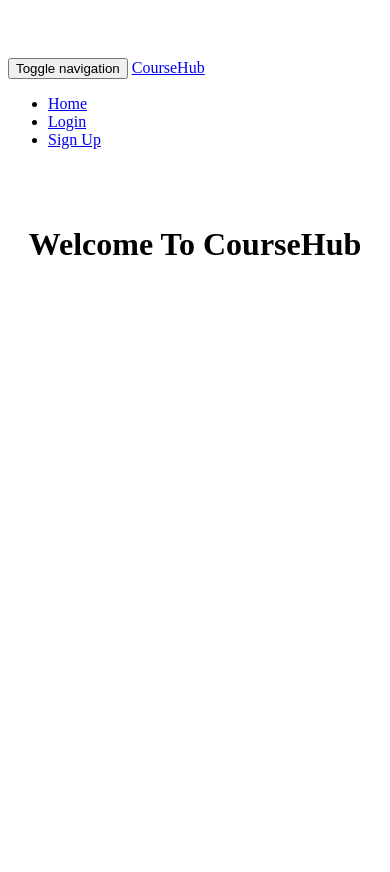
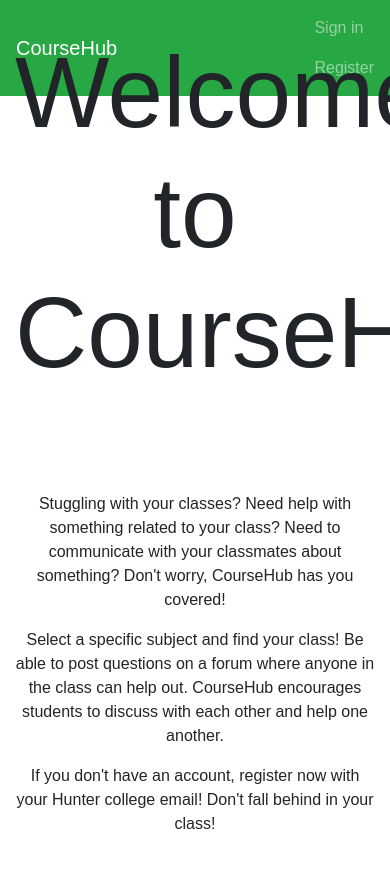
Before and after one commit to Rnoor15/CourseHub, a Flask app: template templates/index.html in a window 390 px wide; the page is wider, and only the part inside the window is pictured. Before the commit the page ends 255 px from the top of that part, so only its background shows below. Run offline with Flask 2, Linux system fonts and the light colour scheme; the template is opened without the code that fills it, so the values that code supplies are empty; some libraries are stand-ins or nearby versions.

Commit message:
Added Post page, edited Home page

```diff
--- a/templates/index.html
+++ b/templates/index.html
@@ -1,42 +1,73 @@
-{% extends "bootstrap/base.html" %}
+<!DOCTYPE html>
+<html lang="en">
+<head>
+  <title>CourseHub</title>
+  <meta charset="utf-8">
+  <meta name="viewport" content="width=device-width, initial-scale=1">
+  <link rel="stylesheet" href="https://maxcdn.bootstrapcdn.com/bootstrap/4.0.0/css/bootstrap.min.css">
+  <link rel="stylesheet" type="text/css">
+  <script src="https://ajax.googleapis.com/ajax/libs/jquery/3.3.1/jquery.min.js"></script>
+  <script src="https://cdnjs.cloudflare.com/ajax/libs/popper.js/1.12.9/umd/popper.min.js"></script>
+  <script src="https://maxcdn.bootstrapcdn.com/bootstrap/4.0.0/js/bootstrap.min.js"></script>
 
-{% block title %}
-Home
-{% endblock %}
+  <style>
 
-{% block styles %}
-{{super()}}
-<link rel="stylesheet" href="{{url_for('.static', filename='index.css')}}">
-{% endblock %}
+  body, html {
+    font-family: "Mina", sans-serif;
+	  height: 100%;
+	  margin: 0;
+    padding: 0;
+  }
 
-{% block content %}
-    <nav class="navbar navbar-inverse navbar-fixed-top">
-      <div class="container">
-        <div class="navbar-header">
-          <button type="button" class="navbar-toggle collapsed" data-toggle="collapse" data-target="#navbar" aria-expanded="false" aria-controls="navbar">
-            <span class="sr-only">Toggle navigation</span>
-            <span class="icon-bar"></span>
-            <span class="icon-bar"></span>
-            <span class="icon-bar"></span>
-          </button>
-          <a class="navbar-brand" href="#">CourseHub</a>
-        </div>
-        <div id="navbar" class="collapse navbar-collapse">
-          <ul class="nav navbar-nav">
-            <li class="active"><a href="#">Home</a></li>
-            <li><a href="{{ url_for('login') }}">Login</a></li>
-            <li><a href="{{ url_for('signup') }}">Sign Up</a></li>
-          </ul>
-        </div><!--/.nav-collapse -->
-      </div>
-    </nav>
+  h1 {
+    font-size: 100px;
+    margin-bottom: 100px;
+  }
 
-    <div class="container">
+  .container {
+    padding-top: 20px;
+    text-align: center;
+    margin-top: 20px;
+    padding-bottom: 20px;
+    top: 50%;
+    left: 50%;
+    position: absolute;
+    transform: translate(-50%, -50%);
+  }
 
-      <div class="starter-template">
-        <h1>Welcome To CourseHub</h1>
-        <p class="lead"></p>
-      </div>
 
-    </div><!-- /.container -->
-{% endblock %}
+  </style>
+
+</head>
+<body>
+
+<nav class="navbar navbar-expand-sm bg-success navbar-dark">
+ <a class="navbar-brand" href="#">CourseHub</a>
+  <ul class="navbar-nav ml-auto">
+    <li class="nav-item">
+      <a class="nav-link" href="{{ url_for('login') }}">Sign in</a>
+    </li>
+    <li class="nav-item">
+      <a class="nav-link" href="{{ url_for('signup') }}">Register</a>
+    </li>
+  </ul>
+</nav>
+
+<div class="container">
+<h1>Welcome to CourseHub</h1>
+  <div class="row">
+  <div class="col-sm">
+    <p>Stuggling with your classes? Need help with something related to your class? Need to communicate with your classmates about something? Don't worry, CourseHub has you covered!</p>
+  </div>
+  <div class="col-sm">
+    <p>Select a specific subject and find your class! Be able to post questions on a forum where anyone in the class can help out. CourseHub encourages students to discuss with each other and help one another. </p>
+  </div>
+  <div class="col-sm">
+    <p>If you don't have an account, register now with your Hunter college email! Don't fall behind in your class!</p>
+  </div>
+</div>
+
+</div>
+
+</body>
+</html>
```
Also changed, not shown: templates/_render_field.html (added, +8 -0 lines), templates/post.html (added, +107 -0 lines).
